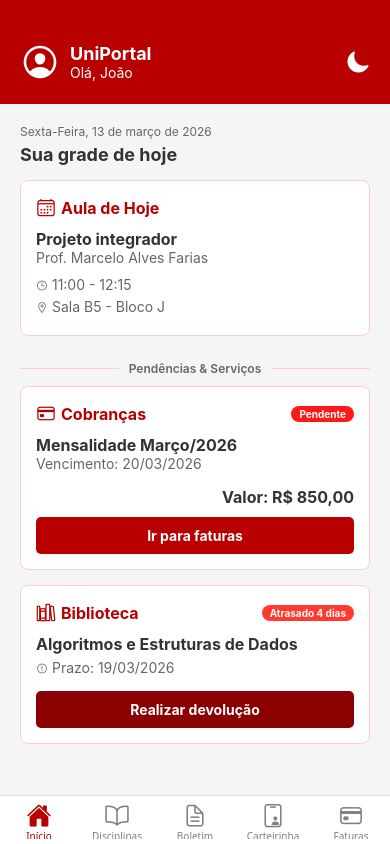
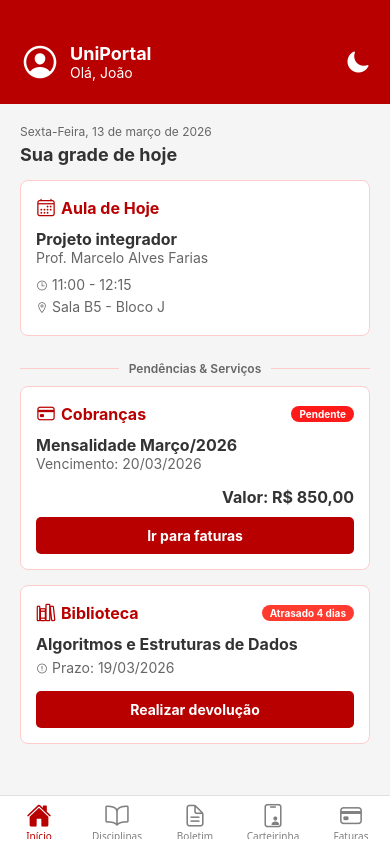
Before and after one commit to JoaoTroianoSegoria/PDM-PI, a React Native app in the folder Aplicativo-Univer/: screen /Main in a window 390 px wide. Built offline with nearby package versions, Linux system fonts and the light colour scheme.

Commit message:
Correção nas cores dos botões Home

```diff
--- a/Aplicativo-Univer/src/screens/HomeScreen.js
+++ b/Aplicativo-Univer/src/screens/HomeScreen.js
@@ -79,7 +79,9 @@ export default function HomeScreen({ navigation }) {
             <Text style={[styles.subjectText, { color: textColor }]}>Mensalidade Março/2026</Text>
             <Text style={[styles.infoText, { color: subTextColor }]}>Vencimento: 20/03/2026</Text>
             <Text style={[styles.valueText, { color: textColor }]}>Valor: R$ 850,00</Text>
-            <TouchableOpacity style={styles.buttonRed} onPress={() => navigation.navigate('Faturas')}>
+            <TouchableOpacity
+              style={styles.buttonRed}
+              onPress={() => navigation.navigate('Faturas')}>
               <Text style={styles.buttonRedText}>Ir para faturas</Text>
             </TouchableOpacity>
           </View>
@@ -100,9 +102,8 @@ export default function HomeScreen({ navigation }) {
               <Ionicons name="alert-circle-outline" /> Prazo: 19/03/2026
             </Text>
             <TouchableOpacity
-              style={[styles.buttonRed, { backgroundColor: '#8B0000' }]}
-              onPress={() => Alert.alert("Devolução", "Dirija-se ao balcão da biblioteca para devolver o exemplar.")}
-            >
+              style={[styles.buttonRed]}
+              onPress={() => Alert.alert("Devolução", "Dirija-se ao balcão da biblioteca para devolver o exemplar.")}>
               <Text style={styles.buttonRedText}>Realizar devolução</Text>
             </TouchableOpacity>
           </View>
```
Also changed, not shown: Aplicativo-Univer/assets/logo2 (1).png (added).
